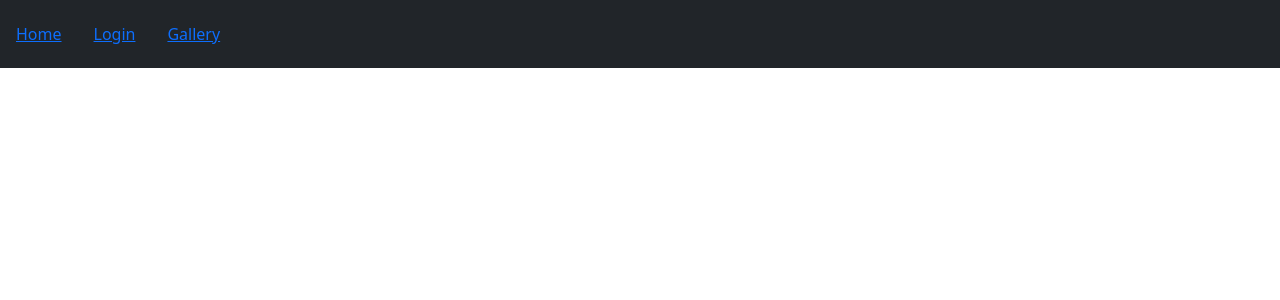
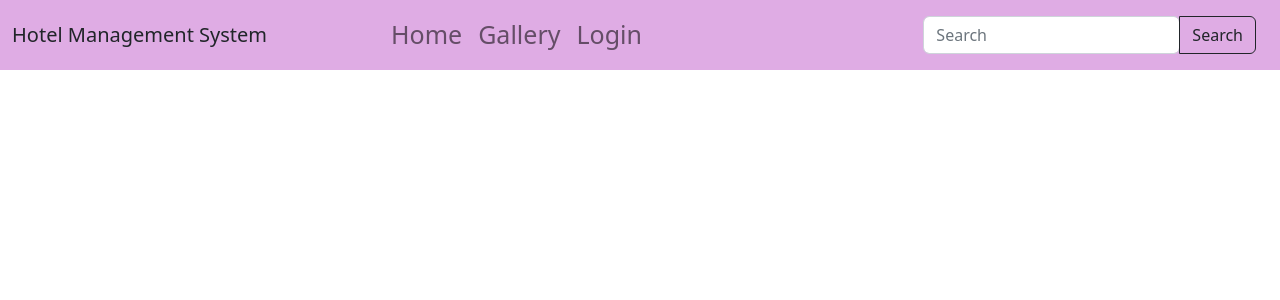
Before and after one commit to natnaelLake/Full-ReactJs-code, a React (Create React App) app in the folder react-login/: page / in a window 1280 px wide. Shown: the top 300 px of the page. Built offline with nearby package versions, Linux system fonts and the light colour scheme.

Commit message:
the third day commit

```diff
--- a/react-login/package.json
+++ b/react-login/package.json
@@ -7,8 +7,10 @@
     "@testing-library/react": "^13.4.0",
     "@testing-library/user-event": "^13.5.0",
     "bootstrap": "^5.2.2",
+    "bootstrap-icons": "^1.10.2",
     "react": "^18.2.0",
     "react-bootstrap": "^2.6.0",
+    "react-bootstrap-icons": "^1.10.2",
     "react-dom": "^18.2.0",
     "react-scripts": "5.0.1",
     "web-vitals": "^2.1.4"
--- a/react-login/src/Main/Home.js
+++ b/react-login/src/Main/Home.js
@@ -5,18 +5,41 @@ import './Style.css';
 const Home = () => {
   return (
     <div>
-          <nav className='navbar navbar-expand-sm bg-dark navbar-dark'>
-                  <ul className='navbar-nav'>
-                      <li className='nav-item active'>
-                            <Link  to  ="/">Home</Link>
+      <nav class="navbar navbar-expand-lg navbar-light ">
+      <div class="container-fluid">
+        <div class="collapse navbar-collapse" >
+          <Link class="navbar-brand mt-5 mt-lg-0 text-dark" to="/">
+            Hotel Management System
+          </Link>
+          <ul class="navbar-nav me-auto mb-2 mb-lg-0">
+            <li class="nav-item">
+              <Link class="nav-link " id = 'home'to = '/'>Home</Link>
             </li>
-                      <li className='nav-item'>
-                            <Link  to  ="/login">Login</Link>
+            <li class="nav-item">
+              <Link class="nav-link " to = '/gallery'>Gallery</Link>
             </li>
-                      <li className='nav-item'>
-                            <Link  to  ="/gallery">Gallery</Link>
+            <li class="nav-item">
+              <Link class="nav-link " to = '/login'>Login</Link>
             </li>
           </ul>
+        </div>
+        <div class="d-flex align-items-center">
+            <div className='container-fluid'>
+                <form className='d-flex input-group w-auto'>
+                <input
+                    type="search"
+                    class="form-control rounded"
+                    placeholder="Search"
+                    aria-label="Search"
+                    aria-describedby="search-addon"
+                    />
+                    <button className="btn btn-outline-dark border-1" id="search-addon">
+                    Search
+                </button>
+                </form>
+            </div>
+        </div>
+      </div>
     </nav>
 </div>
   )
--- a/react-login/src/Main/Style.css
+++ b/react-login/src/Main/Style.css
@@ -18,25 +18,23 @@
     margin-right: 40px;
 }
 */
-link{
-    text-decoration: none;
+nav{
+    background-color: #dface4;
 }
-nav{
-    /* text-decoration: none; */
-    list-style-type: none;
-    display: block;}
 li{
-    padding: 14px 16px;
-    text-decoration: none;
+    font-size: 25px;
 }
-li:hover {
-    background-color: rgb(233, 227, 227);
-  }
+li:hover{
+    background-color: rgb(168, 232, 235);
+    color:rgb(206, 78, 211);
+}
+li:active{
+    background-color: rgb(168, 232, 235);
+    color:rgb(206, 78, 211);
+}
 ul{
-    float: right;
-    text-decoration: none;
+    margin-left:100px ;
 }
-
 img{
     height: 100%;
 }
--- /dev/null
+++ b/react-login/src/Main/home.css
@@ -0,0 +1,3 @@
+li{
+    color:aqua
+}
--- a/react-login/src/index.js
+++ b/react-login/src/index.js
@@ -4,6 +4,7 @@ import './index.css';
 import App from './App';
 import reportWebVitals from './reportWebVitals';
 import 'bootstrap/dist/css/bootstrap.min.css';
+import 'bootstrap-icons/font/bootstrap-icons.css';
 
 const root = ReactDOM.createRoot(document.getElementById('root'));
 root.render(
```
Also changed, not shown: react-login/src/Main/Copies.js (added, +53 -0 lines), 1 other file (tests, documents, lock files or other folders). Lines whose indentation alone changed are shown as unchanged.
